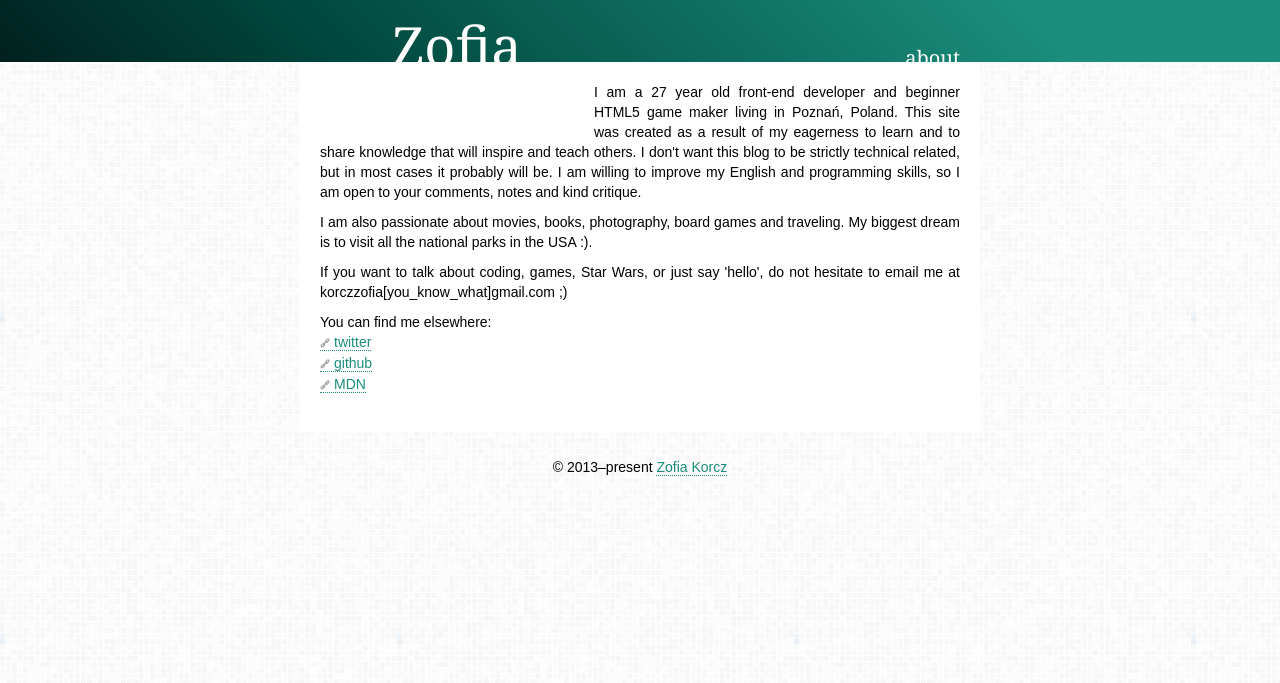
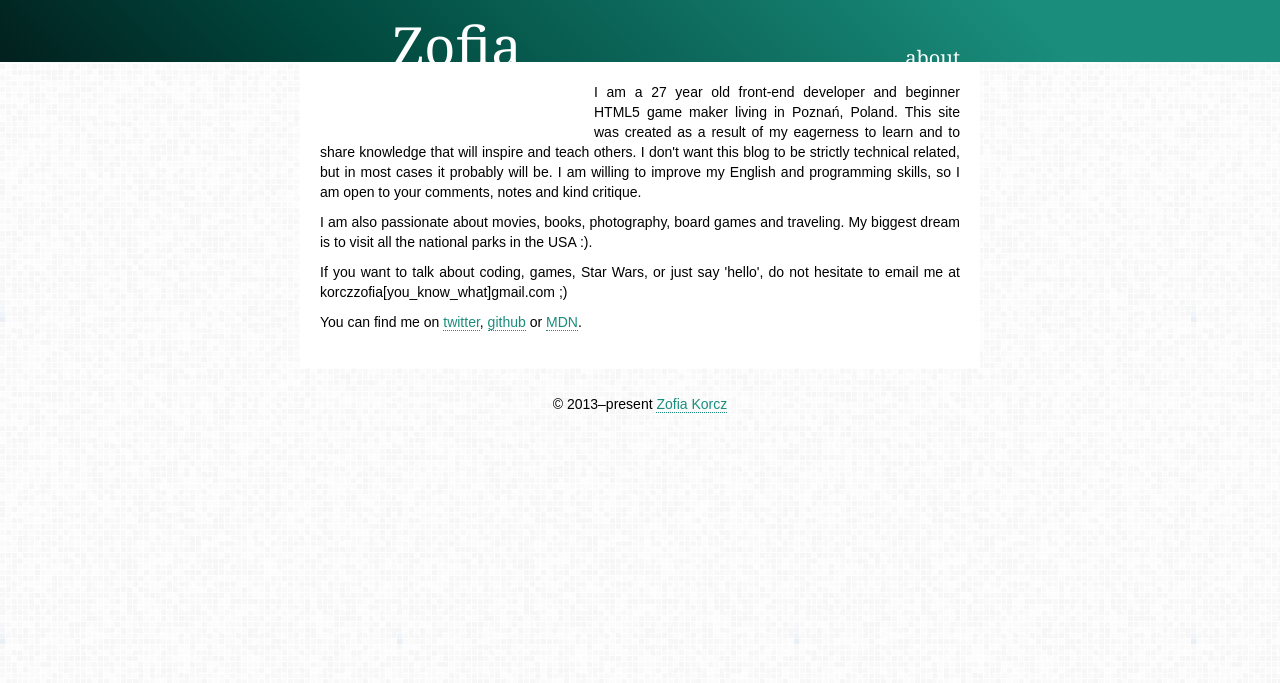
Before and after one commit to Calanthe/Calanthe.github.io, a Jekyll site: the page built from about.html, in a window 1280 px wide. Shown: the top 683 px of the page. Built offline with Jekyll 4.4.1, drawn with Linux system fonts in a browser that asks for light colours; some web fonts are replaced; Markdown is read by kramdown in place of the engine named in the settings.

Commit message:
about me minor update

```diff
--- a/about.html
+++ b/about.html
@@ -12,11 +12,6 @@ I am also passionate about movies, books, photography, board games and traveling
 If you want to talk about coding, games, Star Wars, or just say 'hello', do not hesitate to email me at korczzofia[you_know_what]gmail.com ;)
 </p>
 <p class="no-margin">
-You can find me elsewhere:
-	<ul>
-		<li><a href="https://twitter.com/intuitio">twitter</a></li>
-		<li><a href="https://github.com/Calanthe">github</a></li>
-		<li><a href="https://developer.mozilla.org/en-US/profiles/ZofiaKorcz">MDN</a></li>
-	</ul>
+You can find me on <a href="https://twitter.com/intuitio">twitter</a>, <a href="https://github.com/Calanthe">github</a> or <a href="https://developer.mozilla.org/en-US/profiles/ZofiaKorcz">MDN</a>.
 </p>
 </div>
--- a/css/main.css
+++ b/css/main.css
@@ -94,8 +94,8 @@ ul.posts li p,
 
 .about ul li a {
   display: inline-block;
-  padding: 0 0 0 14px;
-  background: url('./../assets/link.png') 0% 60% no-repeat;
+  /*padding: 0 0 0 14px;
+  background: url('./../assets/link.png') 0% 60% no-repeat;*/
 }
 
 /*****************************************************************************/
```
